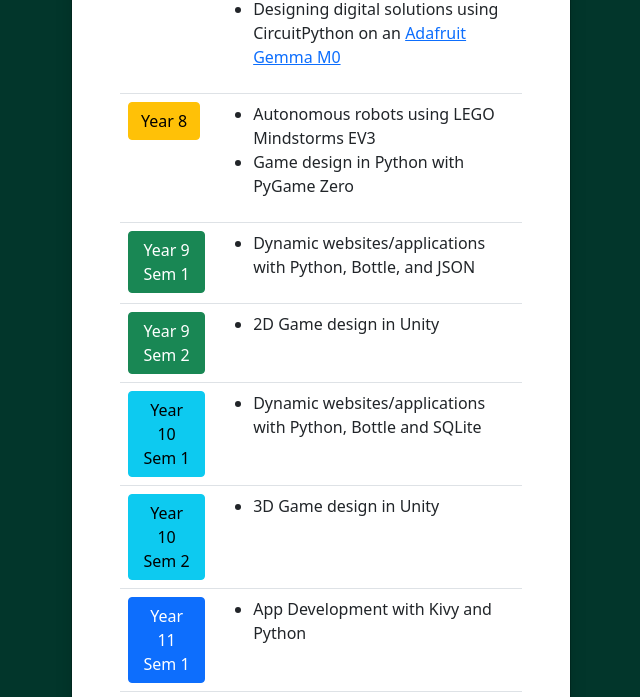
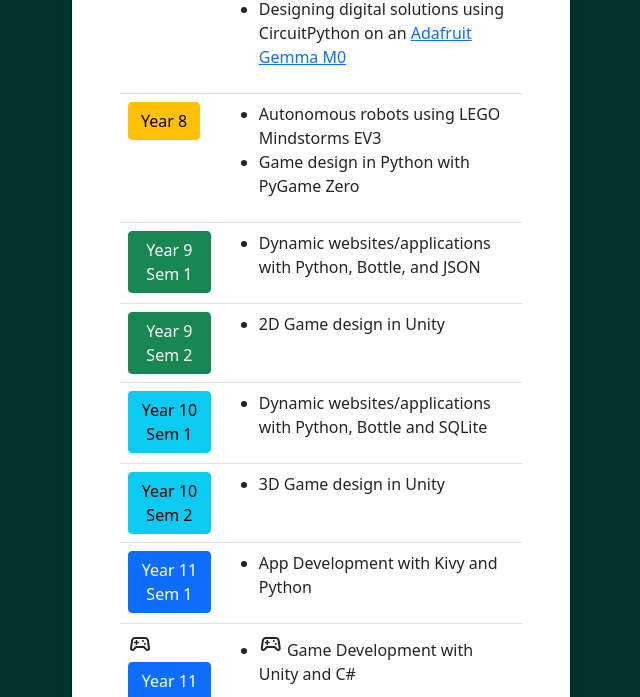
Before and after one commit to tmcdigitech/tmcdigitech.github.io, a plain HTML site: page index.html in a window 1280 px wide. Shown: the part 222-919 px from the top of the page, without its empty margins (319-959 px from the left). Drawn offline with nearby package versions, Linux system fonts and the light colour scheme.

Commit message:
Update index.html

```diff
--- a/index.html
+++ b/index.html
@@ -71,7 +71,7 @@
                   </ul>
                 </li>
                 </tr>
- <tr><td>
+ <tr><td><span class="material-symbols-outlined">sports_esports</span>
                   <a href="https://tmcdigitech.github.io/dit11b/" class="btn btn-primary">Year 11 Sem 2</a></td>
                   <td><ul>
                     <li>
```
